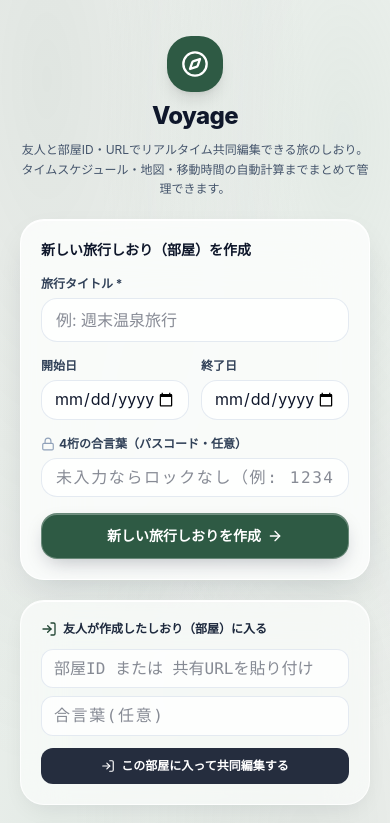
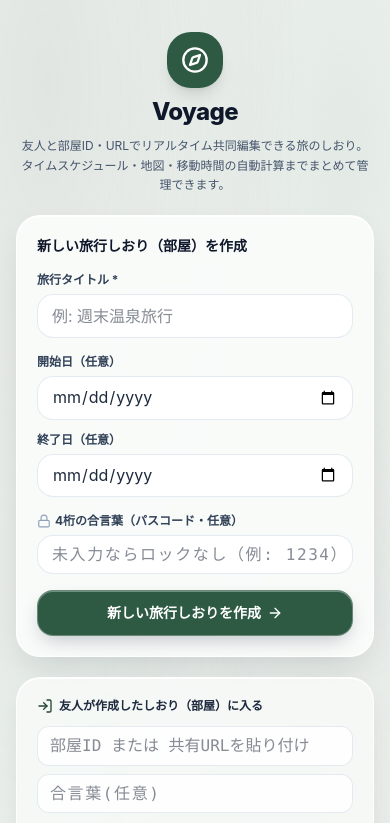
Before and after one commit to 64bitfloat/Voyage, a Next.js app: page / in a window 390 px wide. Shown: the top 823 px of the page. Built offline with nearby package versions, Linux system fonts and the light colour scheme.

Commit message:
fix: stack start/end date inputs on mobile to prevent Safari overflow

```diff
--- a/src/app/globals.css
+++ b/src/app/globals.css
@@ -152,6 +152,11 @@ textarea {
   box-sizing: border-box;
 }
 
+input[type="date"] {
+  -webkit-appearance: none;
+  appearance: none;
+}
+
 /* iPhone/Android のブラウザで input / select をタップした際に勝手にズーム拡大して戻らなくなるのを防止 */
 @media (max-width: 768px) {
   input,
--- a/src/app/page.tsx
+++ b/src/app/page.tsx
@@ -157,7 +157,7 @@ export default function HomePage() {
     <main
       data-theme={theme}
       suppressHydrationWarning
-      className="min-h-dvh liquid-canvas text-slate-900 flex flex-col justify-between p-5"
+      className="min-h-dvh liquid-canvas text-slate-900 flex flex-col justify-between p-4 sm:p-5 overflow-x-hidden"
     >
       <div className="mx-auto w-full max-w-md space-y-5 pt-4">
         {/* ブランドヘッダー */}
@@ -234,9 +234,9 @@ export default function HomePage() {
             />
           </div>
 
-          <div className="grid grid-cols-2 gap-3">
-            <div className="space-y-1.5">
-              <label className="block text-xs font-bold text-slate-700">開始日</label>
+          <div className="grid grid-cols-1 sm:grid-cols-2 gap-3">
+            <div className="space-y-1.5 min-w-0">
+              <label className="block text-xs font-bold text-slate-700">開始日（任意）</label>
               <input
                 type="date"
                 value={startDate}
@@ -247,17 +247,17 @@ export default function HomePage() {
                     setEndDate(val);
                   }
                 }}
-                className="w-full px-3 py-2 rounded-2xl border border-slate-200/90 bg-white/80 text-xs"
+                className="w-full min-w-0 appearance-none px-3.5 py-2.5 min-h-[42px] rounded-2xl border border-slate-200/90 bg-white/80 text-xs text-slate-800"
               />
             </div>
-            <div className="space-y-1.5">
-              <label className="block text-xs font-bold text-slate-700">終了日</label>
+            <div className="space-y-1.5 min-w-0">
+              <label className="block text-xs font-bold text-slate-700">終了日（任意）</label>
               <input
                 type="date"
                 min={startDate || undefined}
                 value={endDate}
                 onChange={(e) => setEndDate(e.target.value)}
-                className="w-full px-3 py-2 rounded-2xl border border-slate-200/90 bg-white/80 text-xs"
+                className="w-full min-w-0 appearance-none px-3.5 py-2.5 min-h-[42px] rounded-2xl border border-slate-200/90 bg-white/80 text-xs text-slate-800"
               />
             </div>
           </div>
```
